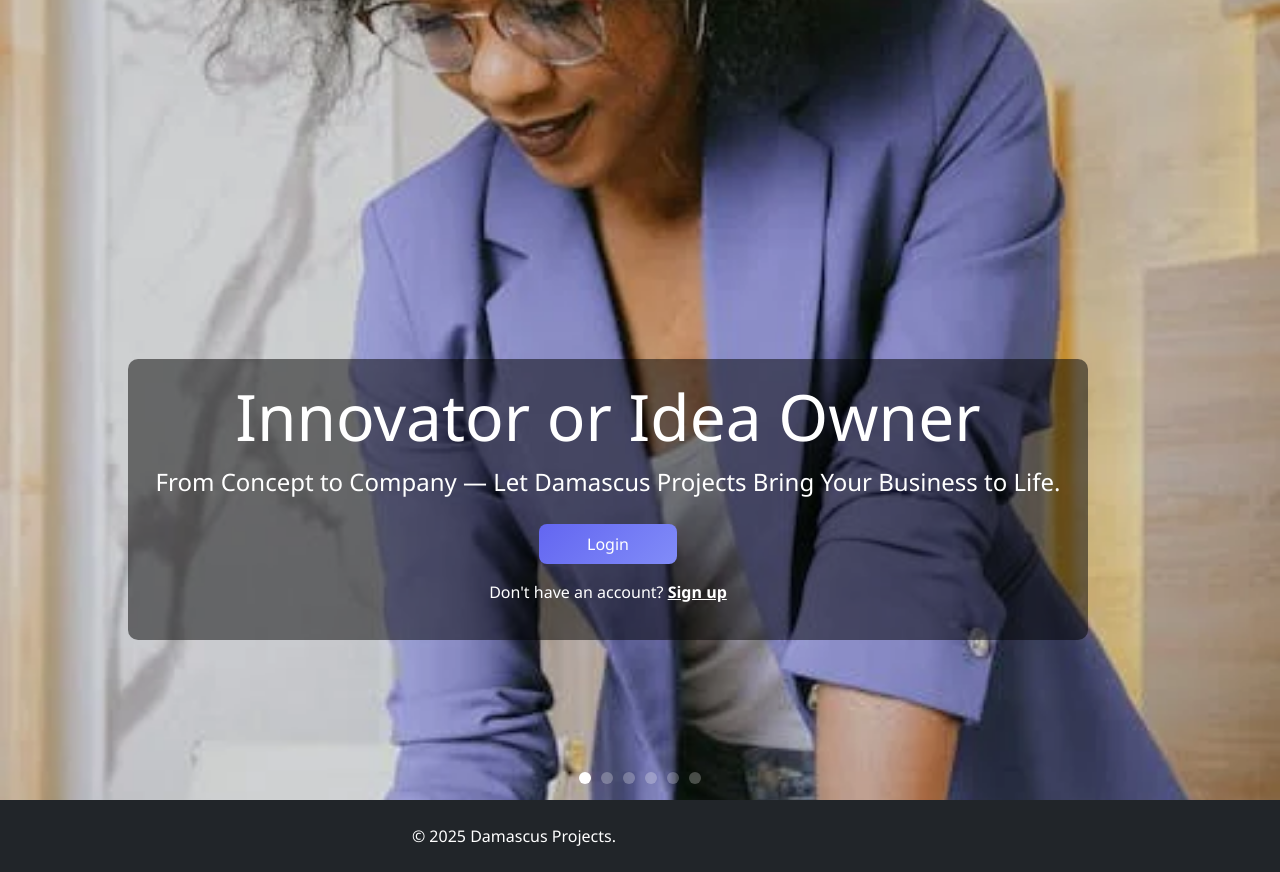
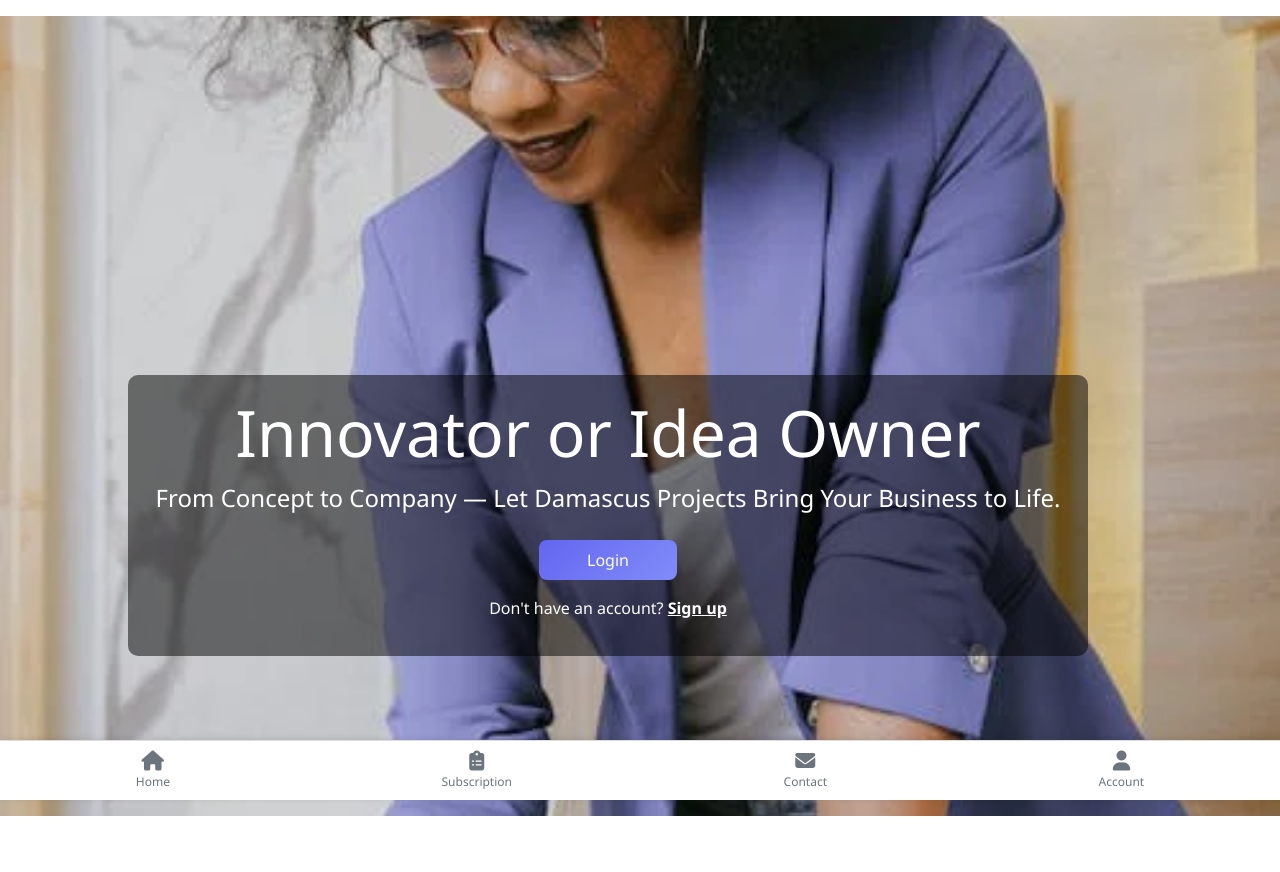
Before and after one commit to Abuqataada/damascusapp, a Flask app: page / in a window 1280 px wide. After the commit the page ends 816 px from the top, so only its background shows below. Run offline with Flask 3, Linux system fonts and the light colour scheme.

Commit message:
added bottom navbar removed footer

```diff
--- a/templates/base.html
+++ b/templates/base.html
@@ -29,21 +29,25 @@
   {% block head %}{% endblock %}
 </head>
 <body>
+  <!-- Flash messages -->
+  <div class="container mt-3">
+    {% with messages = get_flashed_messages(with_categories=true) %}
+      {% if messages %}
+        {% for category, message in messages %}
+          <div class="alert alert-{{ category }} alert-dismissible fade show" role="alert">
+            {{ message }}
+            <button type="button" class="btn-close" data-bs-dismiss="alert" aria-label="Close"></button>
+          </div>
+        {% endfor %}
+      {% endif %}
+    {% endwith %}
+  </div>
+
+
   <!-- Main Content -->
   <main>
     {% block content %}{% endblock %}
   </main>
-
-  <!-- Footer -->
-  <footer class="bg-dark text-white py-4">
-    <div class="container">
-      <div class="row">
-        <div class="col-md-6 text-md-end" style="text-align: center;">
-          <p class="mb-0">&copy; <span id="current-year"></span> Damascus Projects.</p>
-        </div>
-      </div>
-    </div>
-  </footer>
 
   <!-- JavaScript Libraries -->
   <!-- Bootstrap Bundle with Popper -->
--- a/templates/index.html
+++ b/templates/index.html
@@ -1,4 +1,9 @@
 {% extends "base.html" %}
+
+{% block head %}
+  {{ super() }}  {# This keeps all the existing head content from base.html #}
+  <link rel="stylesheet" href="{{ url_for('static', filename='css/dashboard.css') }}">
+{% endblock %}
 
 {% block title %}Damascus Projects & Services{% endblock %}
 
@@ -137,4 +142,7 @@
   </div>
 </section>
 
+  <!-- Bottom navbar -->
+  {% include 'dashboard_navbar.html' %}
+
 {% endblock %}
```
